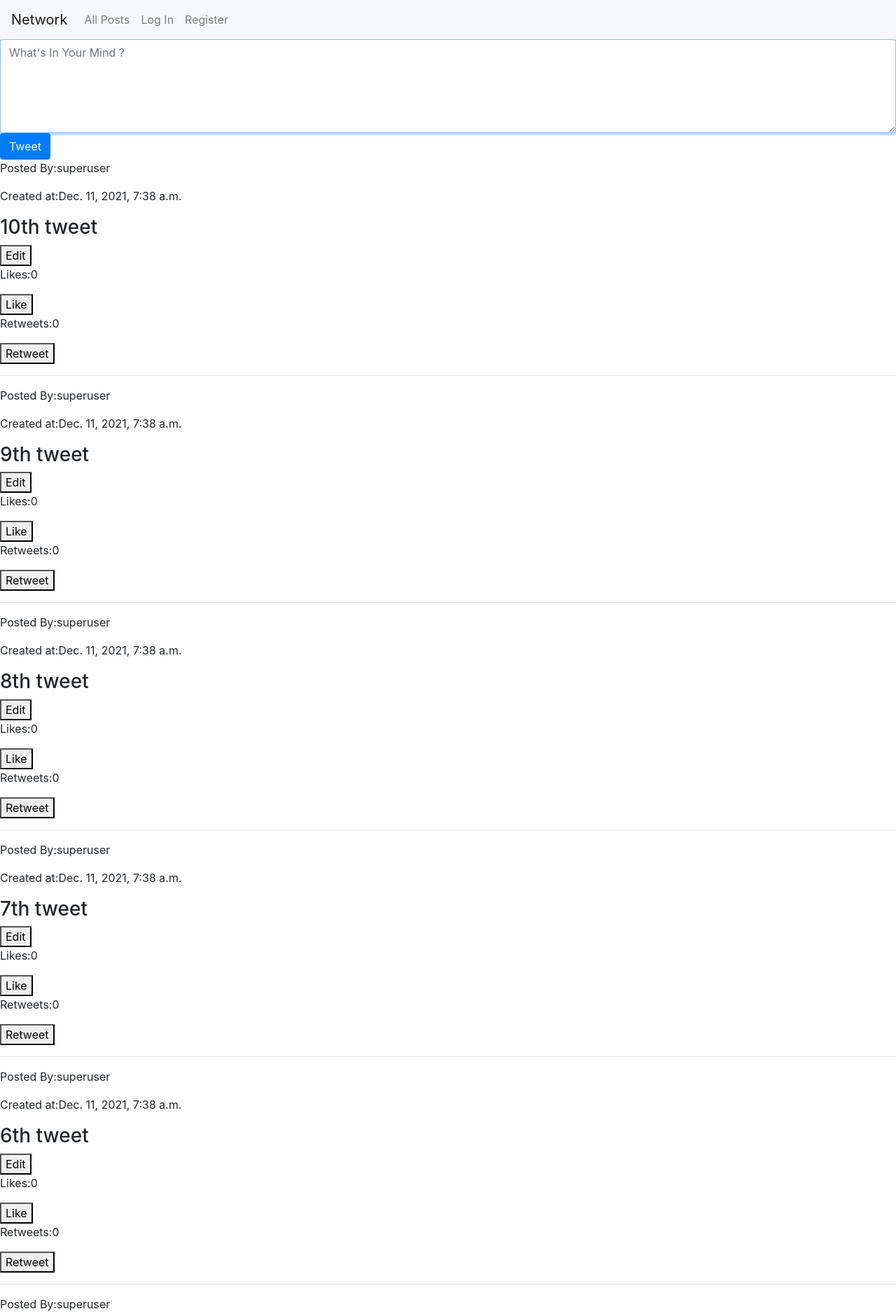
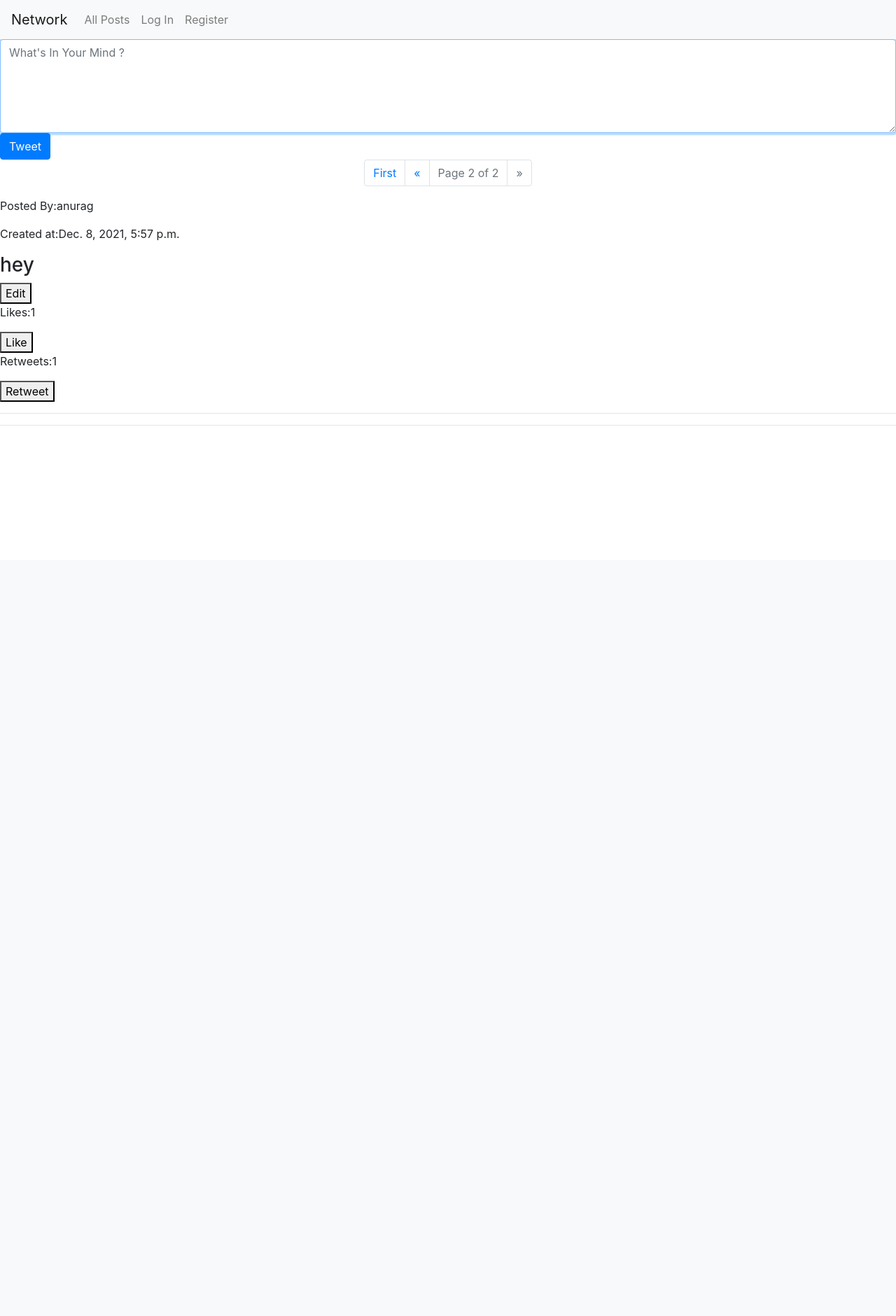
Before and after one commit to ycwhencpp/twitter-clone, a Django app: page /?page=2 in a window 1280 px wide. Shown: the top 1880 px of the page at 70% size. After the commit the page ends 608 px from the top, so only its background shows below. Run offline with Django 3.2, Linux system fonts and the light colour scheme; data comes from the database, SQL or seed files in the repository; both versions use the stored data as it was after the commit; some libraries are stand-ins or nearby versions.

Commit message:
added pagination

```diff
--- a/network/templates/network/index.html
+++ b/network/templates/network/index.html
@@ -8,8 +8,43 @@
         <input type="submit" class="btn btn-primary" value="Tweet">
     </form>
 </div>
+<nav aria-label="page navigation">
+  <ul class="pagination justify-content-center">
+    {% if page_obj.has_previous %}
+      <li class="page-item">
+        <a class="page-link" href="?page=1">First</a>
+      </li>
+      <li class="page-item">
+        <a class="page-link" href="?page={{ page_obj.previous_page_number }}">&laquo; </a>
+      </li>
+    {% else %}
+       <li class="page-item disabled">
+         <a class="page-link" href="#">&laquo;</a>
+       </li>
+    {% endif %}
+      <li class="page-item disabled" aria-current="page">
+        <span class=" current page-link">
+          Page {{ page_obj.number }} of {{ page_obj.paginator.num_pages }}
+        </span>
+      </li>
+    {% if page_obj.has_next %}
+      <li class="page-item">
+        <a  class="page-link" href="?page={{ page_obj.next_page_number }}"><span aria-hidden="true">&raquo;</span></a>
+      </li>
+      <li class="page-item">
+        <a  class="page-link" href="?page={{ page_obj.paginator.num_pages }}"><span aria-hidden="true">Last</span></a>
+      </li>
+      {% else %}
+        <li class="page-item disabled">
+          <a  class="page-link" href="#"><span aria-hidden="true">&raquo;</span></a>
+        </li>
+    {% endif %}
+  </ul>
+</nav>
+
+
 <div class="tweets">
-    {% for tweet in tweets %}
+    {% for tweet in page_obj %}
     <div class="tweet" id='tweet-{{tweet.id}}'>
         <div class="tweet-info">
             <p class="tweet-author">Posted By:{{tweet.author}}</p>
@@ -25,4 +60,8 @@
     <hr>
     {% endfor %}
 </div>
+<hr>
+
+
+
 {% endblock %}
--- a/network/views.py
+++ b/network/views.py
@@ -12,6 +12,7 @@ from .forms import tweetform,commentform
 from django.contrib.auth.decorators import login_required
 from django.views.decorators.csrf import csrf_exempt
 
+from django.core.paginator import Paginator
 
 def index(request):
     if request.user.is_authenticated:
@@ -23,9 +24,13 @@ def index(request):
             return HttpResponseRedirect(reverse("index"))
 
     tweets=make_tweet.objects.all()
+    paginator=Paginator(tweets,10)
+    page_number=request.GET.get("page")
+    page_obj=paginator.get_page(page_number)
     return render(request, "network/index.html",{
-        "tweets":tweets,
+        "page_obj":page_obj,
         "tweet_form":tweetform,
+
     })
 
 
@@ -96,10 +101,13 @@ def view_profile(request,username):
     # looping over all followers and getting their tweets
     for users in viewed_profile_following:
         tweet=users.tweet.all()
-
+    # pagination
+    paginate=Paginator(tweet,10)
+    page_number=request.GET.get("page")
+    page_obj=paginate.get_page(page_number)
     return render(request,"network/profile.html",{
         "profile":viewed_profile,
-        "tweets":tweet
+        "page_obj":page_obj,
     })
 
 
```
Also changed, not shown: network/templates/network/profile.html (+37 -1 lines), db.sqlite3.
